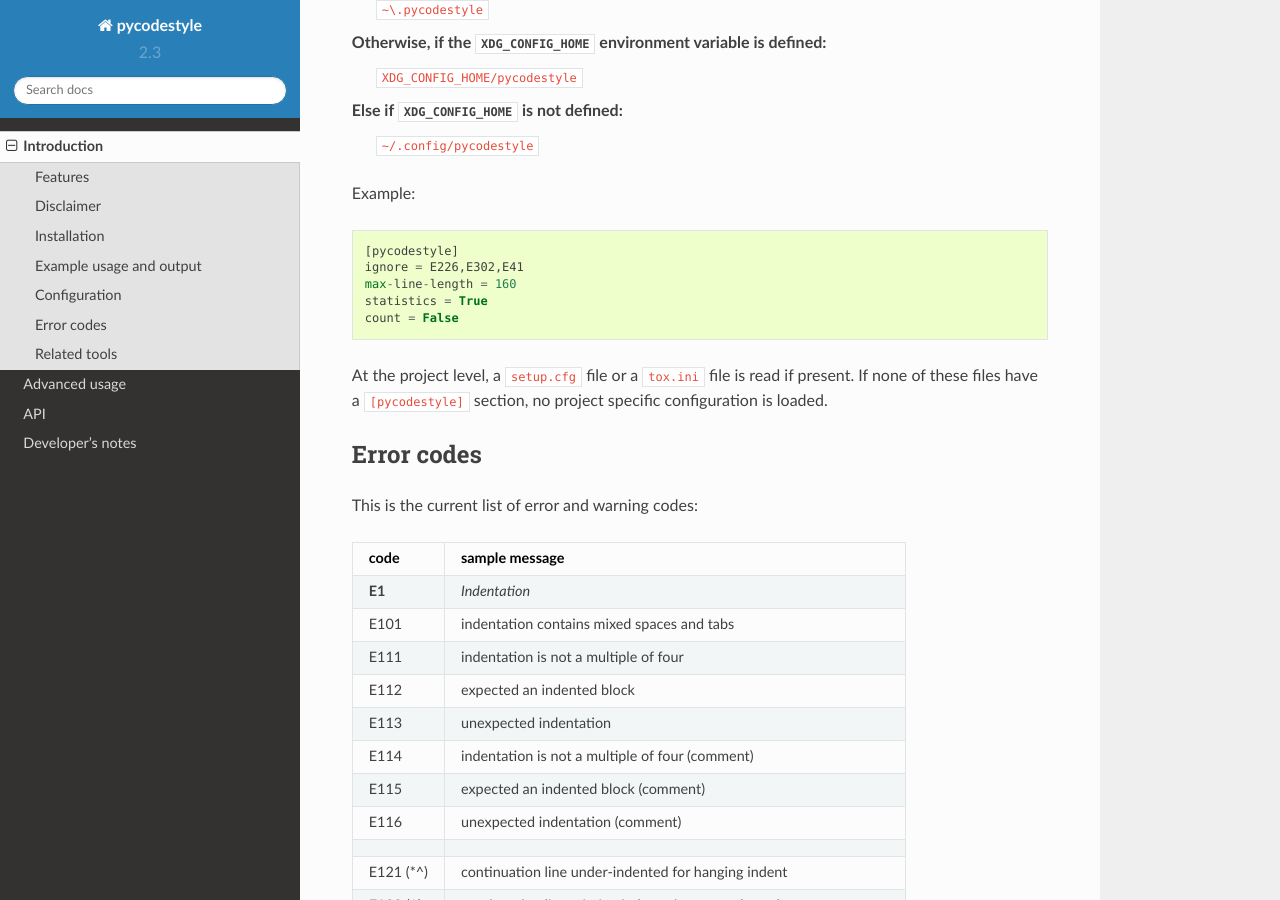
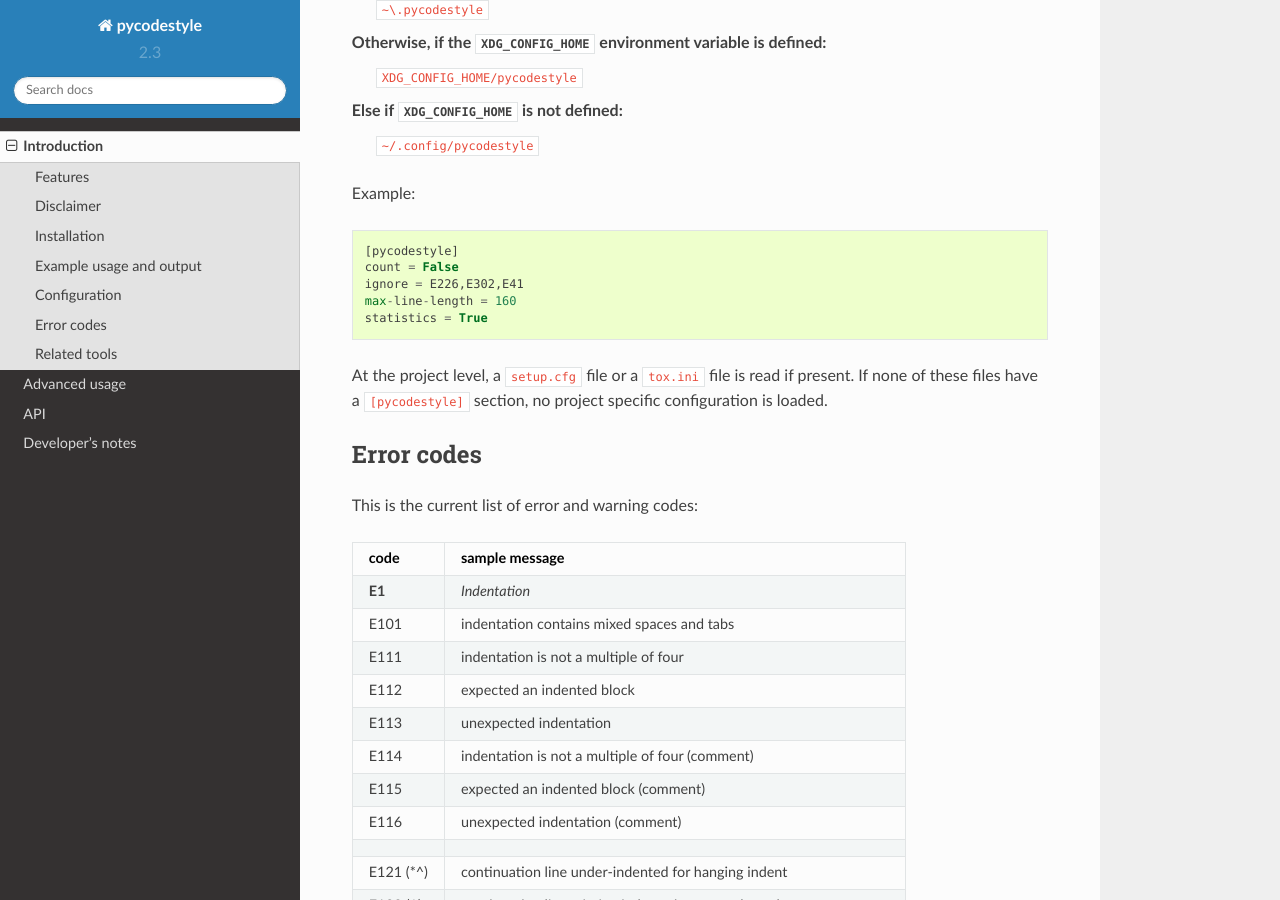
Before and after one commit to PyCQA/pycodestyle, a Sphinx documentation site: the page built from docs/intro.rst, in a window 1280 px wide and 900 px high, scrolled down 3576 px. Built offline with Sphinx 7.4.7 and the Read the Docs theme 2.0.0, drawn with Linux system fonts in a browser that asks for light colours.

Commit message:
Maintain alphabetical ordering

```diff
--- a/docs/intro.rst
+++ b/docs/intro.rst
@@ -196,10 +196,10 @@
 Example::
 
   [pycodestyle]
+  count = False
   ignore = E226,E302,E41
   max-line-length = 160
   statistics = True
-  count = False
 
 At the project level, a ``setup.cfg`` file or a ``tox.ini`` file is read if
 present. If none of these files have a ``[pycodestyle]`` section, no project
```
